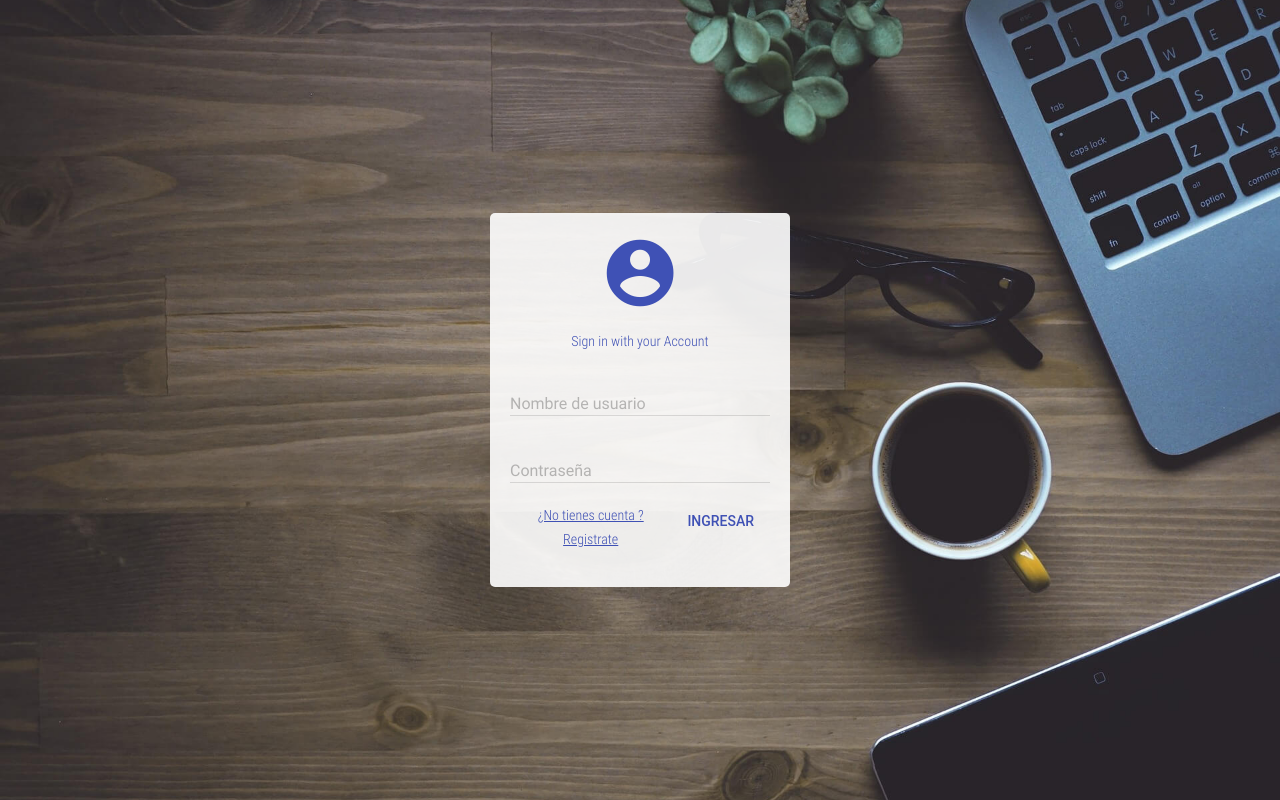
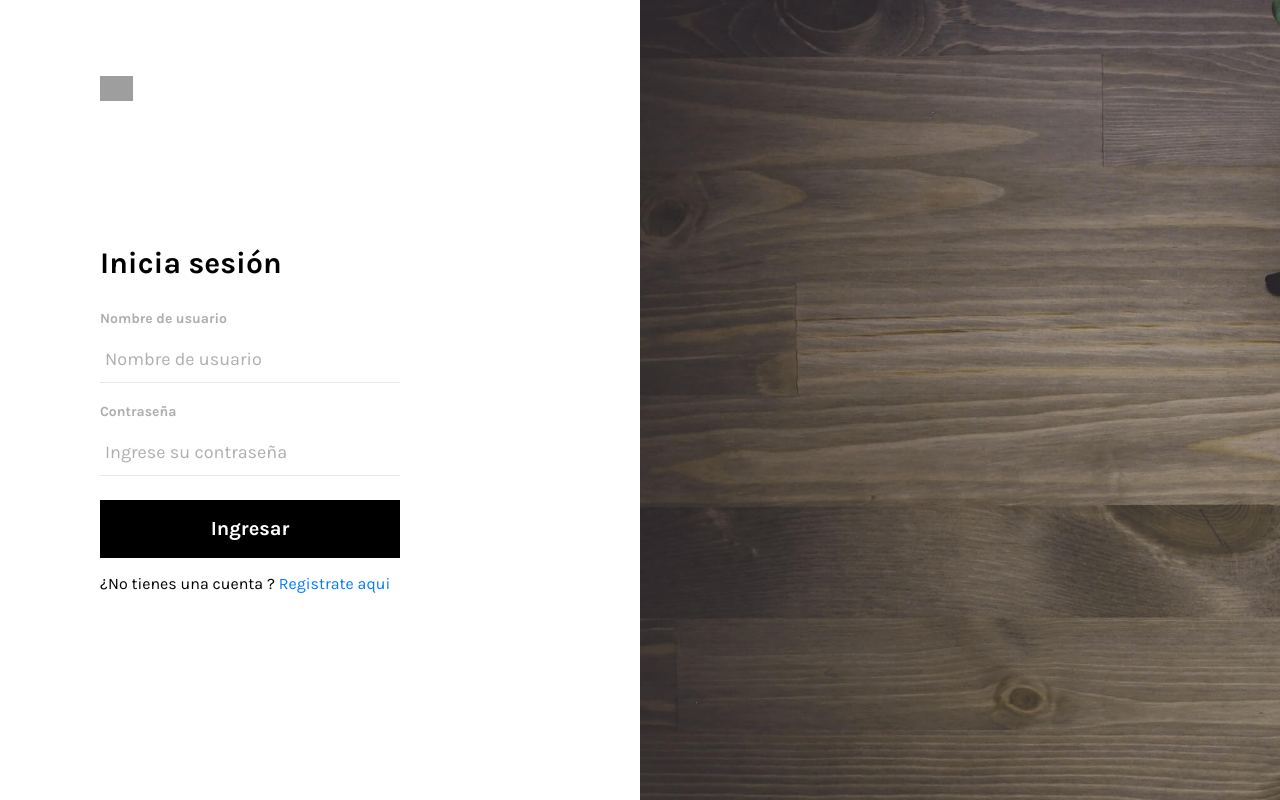
Before and after one commit to Jose-Maykol/ProyectoFinalPWEB2, a Django app: page / in a window 1280 px wide. Run offline with Django 3.2, Linux system fonts and the light colour scheme; some libraries are stand-ins or nearby versions; some web fonts are replaced; grey boxes are pictures that could not be loaded.

Commit message:
Cambios mayores en index

```diff
--- a/Templates/index.html
+++ b/Templates/index.html
@@ -1,44 +1,48 @@
 {% load static %}
-<!--nuestra pagina principal-->
-
 <!DOCTYPE html>
-<html lang="es">
+<html lang="en">
 <head>
 	<meta charset="UTF-8">
-	<meta name="viewport" content="width=device-width, initial-scale=1">
-	<title>Login</title>
-	<link rel="stylesheet" href="{% static 'css/normalize.css'%}">
-	<link rel="stylesheet" href="{% static 'css/sweetalert2.css'%}">
-	<link rel="stylesheet" href="{% static 'css/material.min.css'%}">
-	<link rel="stylesheet" href="{% static 'css/material-design-iconic-font.min.css'%}">
-	<link rel="stylesheet" href="{% static 'css/jquery.mCustomScrollbar.css'%}">
-	<link rel="stylesheet" href="{% static 'css/main.css'%}">
-	<script src="{% static '//ajax.googleapis.com/ajax/libs/jquery/1.11.2/jquery.min.js'%}"></script>
-	<script>window.jQuery || document.write('<script src="{% static "js/jquery-1.11.2.min.js"%}"><\/script>')</script>
-	<script src="{% static 'js/material.min.js'%}" ></script>
-	<script src="{% static 'js/sweetalert2.min.js'%}" ></script>
-	<script src="{% static 'js/jquery.mCustomScrollbar.concat.min.js'%}" ></script>
-	<script src="{% static 'js/main.js'%}" ></script>
+    <meta name="viewport" content="width=device-width, initial-scale=1.0">
+    <link rel="stylesheet" type="text/css" href="{% static 'css/bootstrap4/bootstrap.min.css'%}">
+    <link href="https://fonts.googleapis.com/css?family=Karla:400,700&display=swap" rel="stylesheet">
+    <link rel="stylesheet" href="https://cdn.materialdesignicons.com/4.8.95/css/materialdesignicons.min.css">
+    <link rel="stylesheet" href="{% static 'css/login.css' %}">
+    <title>Registrate</title>
 </head>
-<body class="cover">
-	<div class="container-login">
-		<p class="text-center" style="font-size: 80px;">
-			<i class="zmdi zmdi-account-circle"></i>
-		</p>
-		<p class="text-center text-condensedLight">Sign in with your Account</p>
-		<form action="login" method="post">
-			{% csrf_token %}
-			<div class="mdl-textfield mdl-js-textfield mdl-textfield--floating-label">
-			    <input class="mdl-textfield__input" type="text" name="username" id="username">
-			    <label class="mdl-textfield__label" >Nombre de usuario</label>
-			</div>
-			<div class="mdl-textfield mdl-js-textfield mdl-textfield--floating-label">
-			    <input class="mdl-textfield__input" type="password" name="password" id="password">
-			    <label class="mdl-textfield__label" > Contraseña</label>
-			</div>
-			<input  type="submit" class="mdl-button mdl-js-button mdl-js-ripple-effect" value="Ingresar" style="color: #3F51B5; float:right;">
-			<p class="text-center text-condensedLight"><a href="register" style="color: #3F51B5; float:center;">¿No tienes cuenta ? Registrate</a></p>
-		</form>
-	</div>
+<body>
+  <main>
+    <div class="container-fluid">
+      <div class="row">
+        <div class="col-sm-6 login-section-wrapper">
+          <div class="brand-wrapper">
+            <img src="assets/images/logo.svg" alt="logo" class="logo">
+          </div>
+          <div class="login-wrapper my-auto">
+            <h1 class="login-title">Inicia sesión</h1>
+            <form action="#!">
+              <div class="form-group">
+                <label for="email">Nombre de usuario</label>
+                <input type="text" name="username" id="username" class="form-control" placeholder="Nombre de usuario">
+              </div>
+              <div class="form-group mb-4">
+                <label for="password">Contraseña</label>
+                <input type="password" name="password" id="password" class="form-control" placeholder="Ingrese su contraseña">
+              </div>
+              <input name="login" id="login" class="btn btn-block login-btn" type="button" value="Ingresar">
+            </form>
+            <p class="login-wrapper-footer-text">¿No tienes una cuenta ? <a href="register" class="text-reset">Registrate aqui</a></p>
+          </div>
+        </div>
+        <div class="col-sm-6 px-0 d-none d-sm-block">
+          <img src="{% static 'assets/img/fontLogin.jpg'%}" alt="login image" class="login-img">
+        </div>
+      </div>
+    </div>
+  </main>
+  <script src="https://cdn.jsdelivr.net/npm/popper.js@1.16.0/dist/umd/popper.min.js"></script>
+  <script src="{% static 'js/jquery-1.11.2.min.js'%}"></script>
+  <script src="{% static 'css/bootstrap4/popper.js'%}"></script>
+  <script src="{% static 'css/bootstrap4/bootstrap.min.js'%}"></script>
 </body>
 </html>
```
